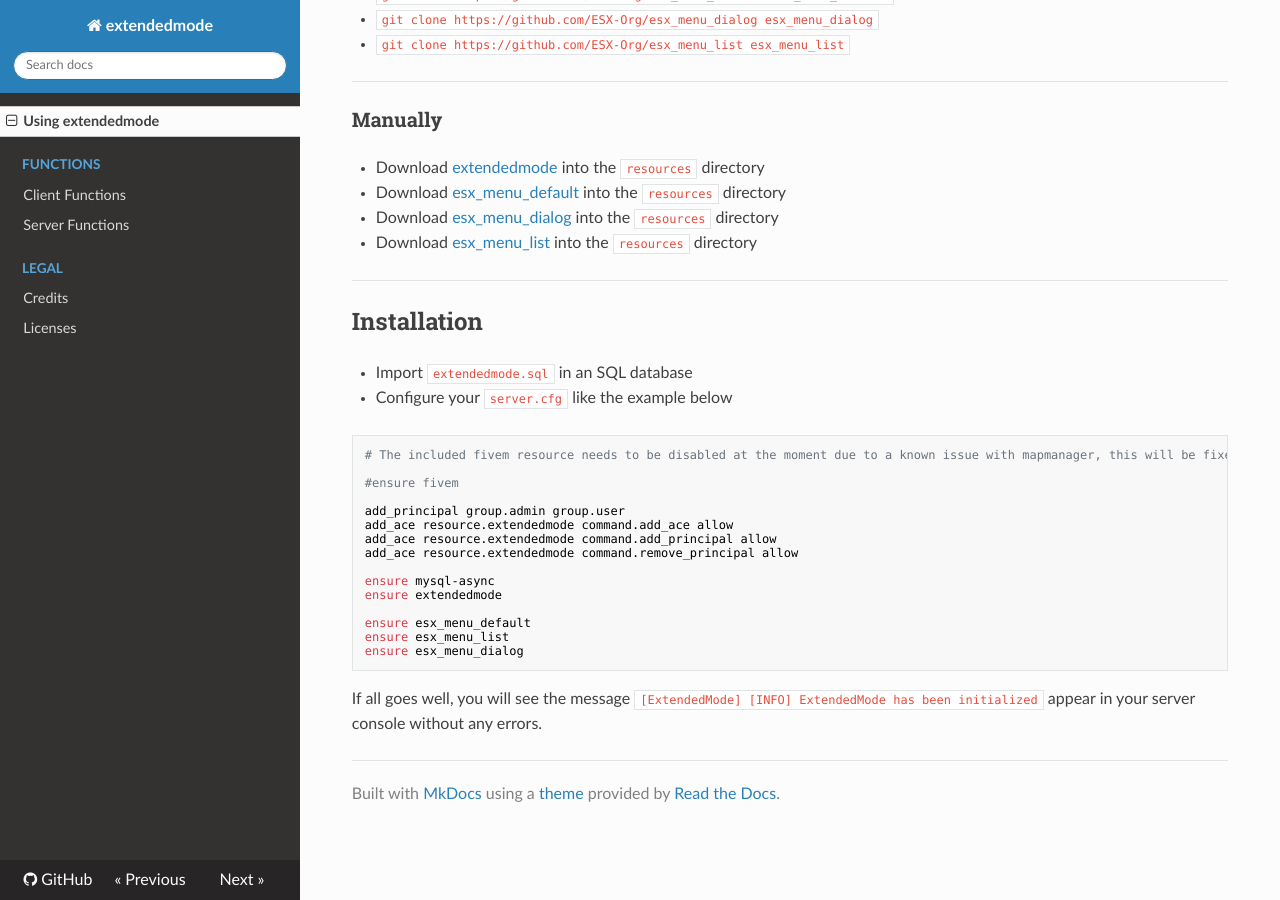
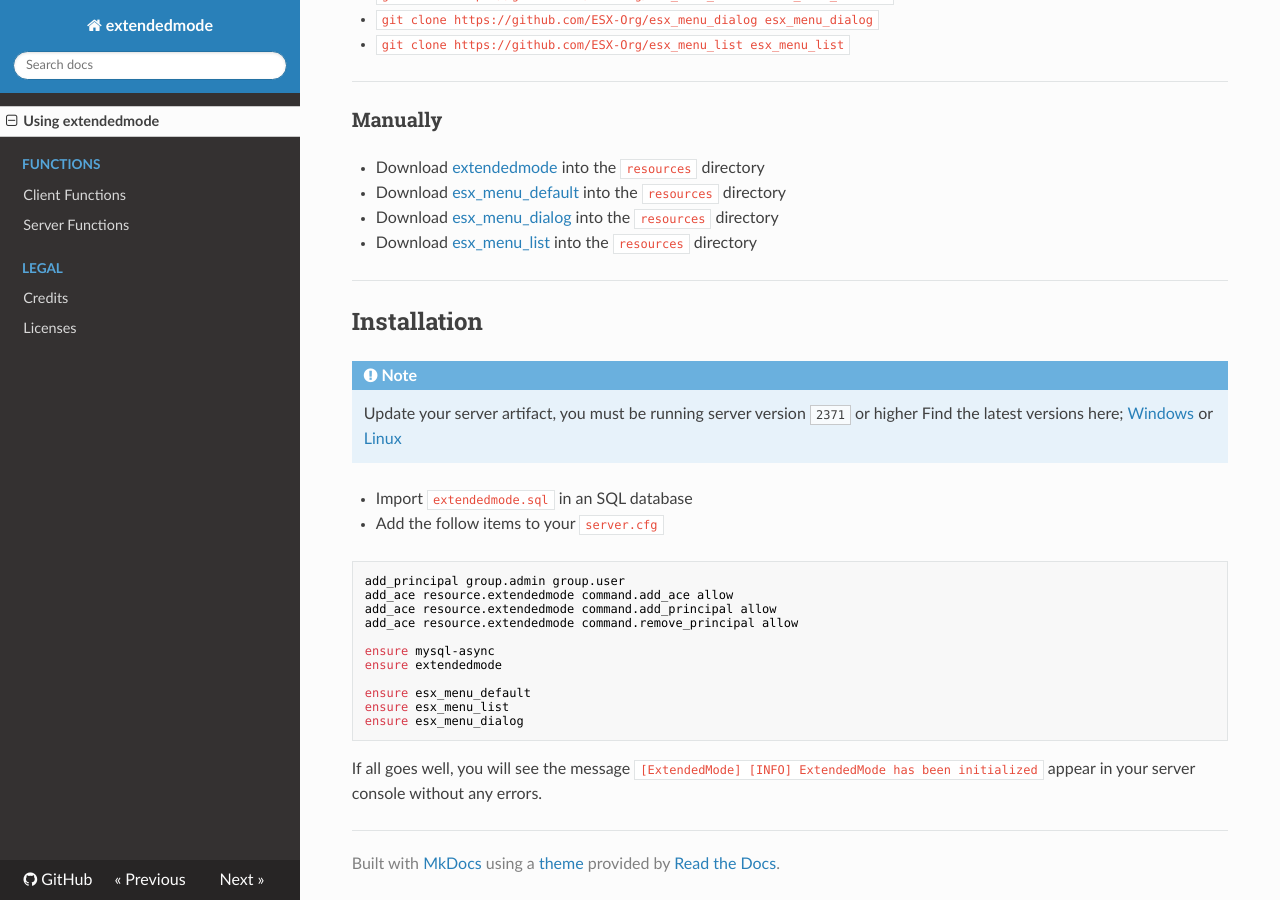
Before and after one commit to EmiyLewis/docs-site, an MkDocs documentation site: the page built from docs/Using extendedmode.md, in a window 1280 px wide and 900 px high, scrolled down 603 px. Built offline with MkDocs 1.6.1, drawn with Linux system fonts in a browser that asks for light colours; nearby versions of some CDN libraries.

Commit message:
Update installation information

````diff
--- a/docs/Using extendedmode.md
+++ b/docs/Using extendedmode.md
@@ -35,14 +35,14 @@ While it is recommended that you organise your resources into sub directories, F
 
 ## Installation
 
+!!! Note
+    Update your server artifact, you must be running server version `2371` or higher
+	Find the latest versions here; [Windows](https://runtime.fivem.net/artifacts/fivem/build_server_windows/master/) or [Linux](https://runtime.fivem.net/artifacts/fivem/build_proot_linux/master/)
+
 - Import `extendedmode.sql` in an SQL database
-- Configure your `server.cfg` like the example below
+- Add the follow items to your `server.cfg`
 
 ```
-# The included fivem resource needs to be disabled at the moment due to a known issue with mapmanager, this will be fixed soon
-
-#ensure fivem
-
 add_principal group.admin group.user
 add_ace resource.extendedmode command.add_ace allow
 add_ace resource.extendedmode command.add_principal allow
````
